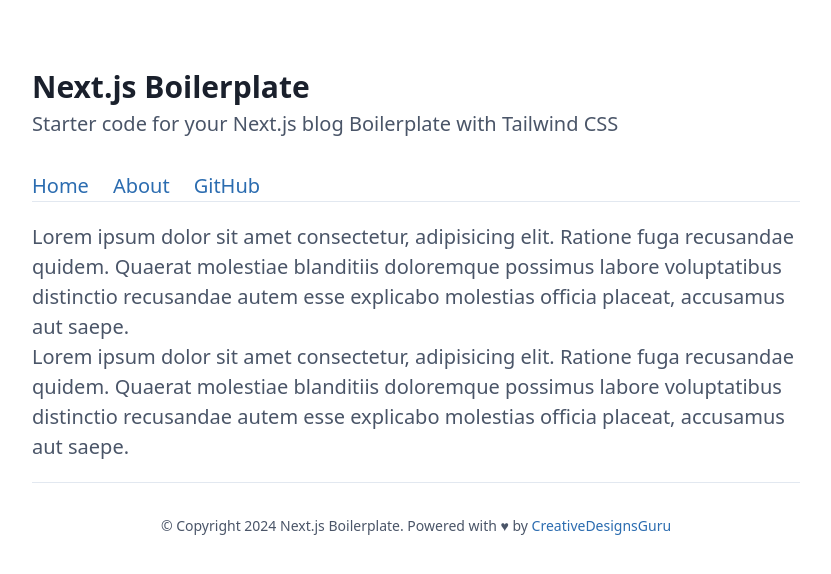
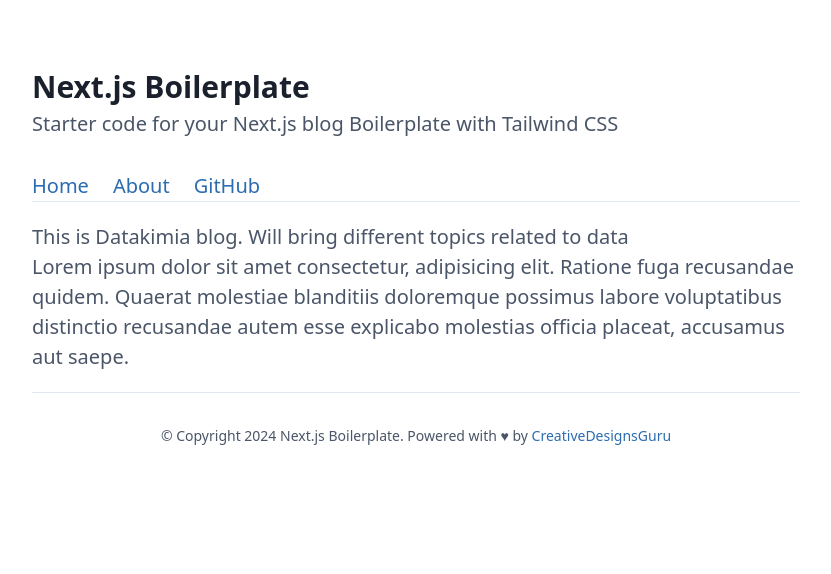
Before and after one commit to ixartz/Next-js-Blog-Boilerplate, a Next.js app: page /about in a window 1280 px wide. Shown: the top 574 px of the page, without its empty margins (224-1055 px from the left). Built offline with nearby package versions, Linux system fonts and the light colour scheme.

Commit message:
Update about.tsx

```diff
--- a/src/pages/about.tsx
+++ b/src/pages/about.tsx
@@ -8,10 +8,7 @@ const About = () => (
   <Main meta={<Meta title="Lorem ipsum" description="Lorem ipsum" />}>
     <Content>
       <p>
-        Lorem ipsum dolor sit amet consectetur, adipisicing elit. Ratione fuga
-        recusandae quidem. Quaerat molestiae blanditiis doloremque possimus
-        labore voluptatibus distinctio recusandae autem esse explicabo molestias
-        officia placeat, accusamus aut saepe.
+        This is Datakimia blog. Will bring different topics related to data
       </p>
       <p>
         Lorem ipsum dolor sit amet consectetur, adipisicing elit. Ratione fuga
```
